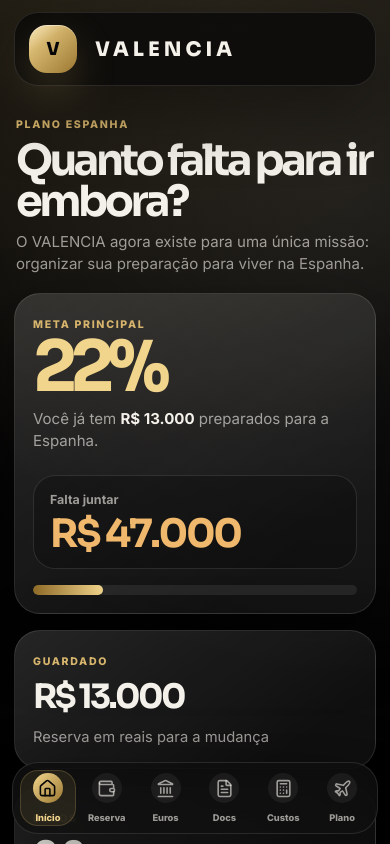
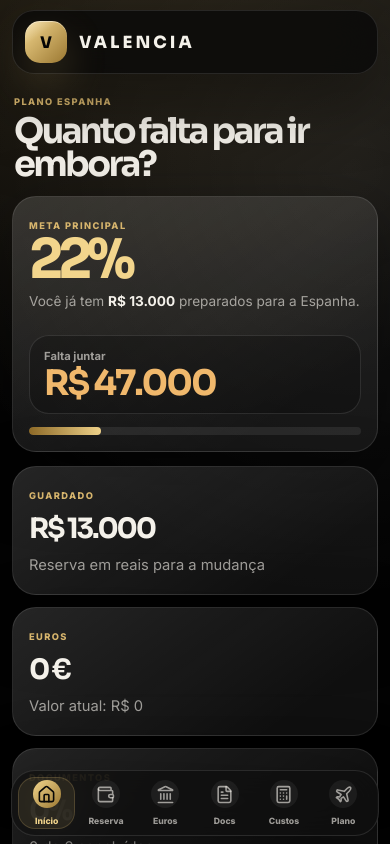
Before and after one commit to arqalexandredias-prog/valencia-spain, a React (Vite) app: page / in a window 390 px wide. Shown: the top 844 px of the page. Built offline with nearby package versions, Linux system fonts and the light colour scheme.

Commit message:
Deixa dashboard mobile mais compacta

```diff
--- a/src/index.css
+++ b/src/index.css
@@ -989,4 +989,146 @@ a {
   .nav-item {
     font-size: 0.52rem;
   }
+}@media (max-width: 780px) {
+  .app-shell {
+    padding: 10px 12px 135px;
+  }
+
+  .topbar {
+    min-height: 58px;
+    padding: 10px 12px;
+    border-radius: 22px;
+    gap: 12px;
+  }
+
+  .brand-mark {
+    width: 42px;
+    height: 42px;
+    flex-basis: 42px;
+    border-radius: 15px;
+    font-size: 1rem;
+  }
+
+  .brand-name {
+    font-size: 1.05rem;
+    letter-spacing: 0.18em;
+  }
+
+  .main-content {
+    gap: 14px;
+    padding-top: 18px;
+  }
+
+  .page-header {
+    gap: 8px;
+    padding-top: 4px;
+  }
+
+  .page-header span,
+  .section-eyebrow,
+  .stat-label {
+    font-size: 0.58rem;
+    letter-spacing: 0.15em;
+  }
+
+  .page-header h1 {
+    font-size: clamp(1.95rem, 9vw, 2.55rem);
+    line-height: 0.93;
+    letter-spacing: -0.075em;
+  }
+
+  .page-header p {
+    display: none;
+  }
+
+  .card {
+    padding: 16px;
+    border-radius: 24px;
+  }
+
+  .hero-card {
+    gap: 13px;
+    padding: 16px;
+  }
+
+  .hero-card h2 {
+    font-size: clamp(2.9rem, 14vw, 3.7rem);
+    line-height: 0.85;
+    margin: 4px 0 8px;
+  }
+
+  .hero-card p {
+    font-size: 0.85rem;
+    line-height: 1.4;
+  }
+
+  .hero-missing {
+    padding: 13px 14px;
+    border-radius: 20px;
+    gap: 4px;
+  }
+
+  .hero-missing span {
+    font-size: 0.7rem;
+  }
+
+  .hero-missing strong {
+    font-size: clamp(1.8rem, 9vw, 2.35rem);
+    line-height: 0.95;
+  }
+
+  .progress-track {
+    height: 8px;
+  }
+
+  .hero-footer {
+    display: none;
+  }
+
+  .stats-grid {
+    gap: 12px;
+  }
+
+  .stat-value {
+    font-size: 1.75rem;
+  }
+
+  .bottom-nav {
+    bottom: 8px;
+    width: calc(100% - 22px);
+    padding: 6px;
+    gap: 2px;
+    border-radius: 24px;
+  }
+
+  .nav-item {
+    min-height: 52px;
+    border-radius: 17px;
+    font-size: 0.54rem;
+    gap: 4px;
+  }
+
+  .nav-icon {
+    width: 28px;
+    height: 28px;
+  }
 }
+
+@media (max-width: 380px) {
+  .page-header h1 {
+    font-size: 1.85rem;
+  }
+
+  .hero-card h2 {
+    font-size: 2.85rem;
+  }
+
+  .hero-missing strong {
+    font-size: 1.75rem;
+  }
+
+  .brand-name {
+    font-size: 1rem;
+    letter-spacing: 0.16em;
+  }
+}
```
